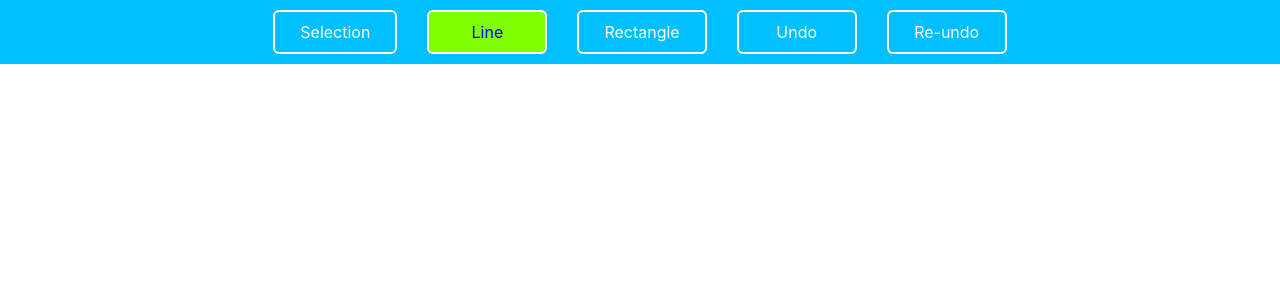
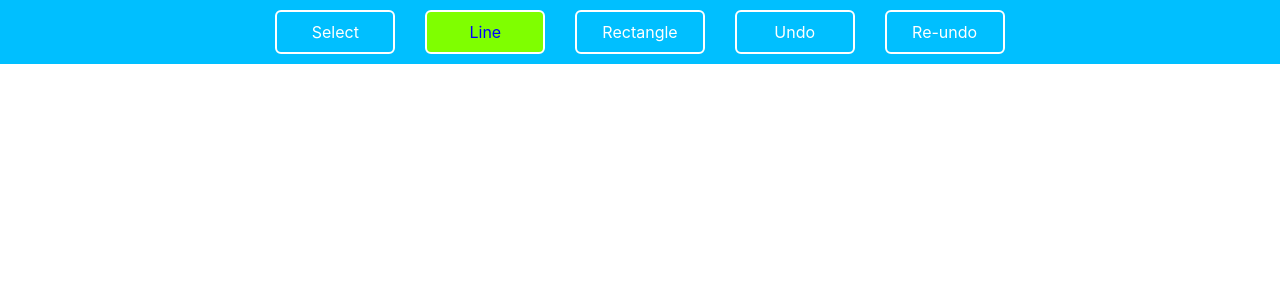
Before and after one commit to AndrewNTA/drawing-app, a React (Create React App) app: page / in a window 1280 px wide. Shown: the top 300 px of the page. Built offline with nearby package versions, Linux system fonts and the light colour scheme.

Commit message:
Change action tool name

```diff
--- a/src/containers/DrawingView/index.js
+++ b/src/containers/DrawingView/index.js
@@ -61,7 +61,7 @@ const DrawingView = () => {
     <div className="drawing-menu-bar">
       <Button
         onClick={() => {}}
-        text={'Selection'}
+        text={'Select'}
         title={'Select an element and move'}
       />
       <Button
```
